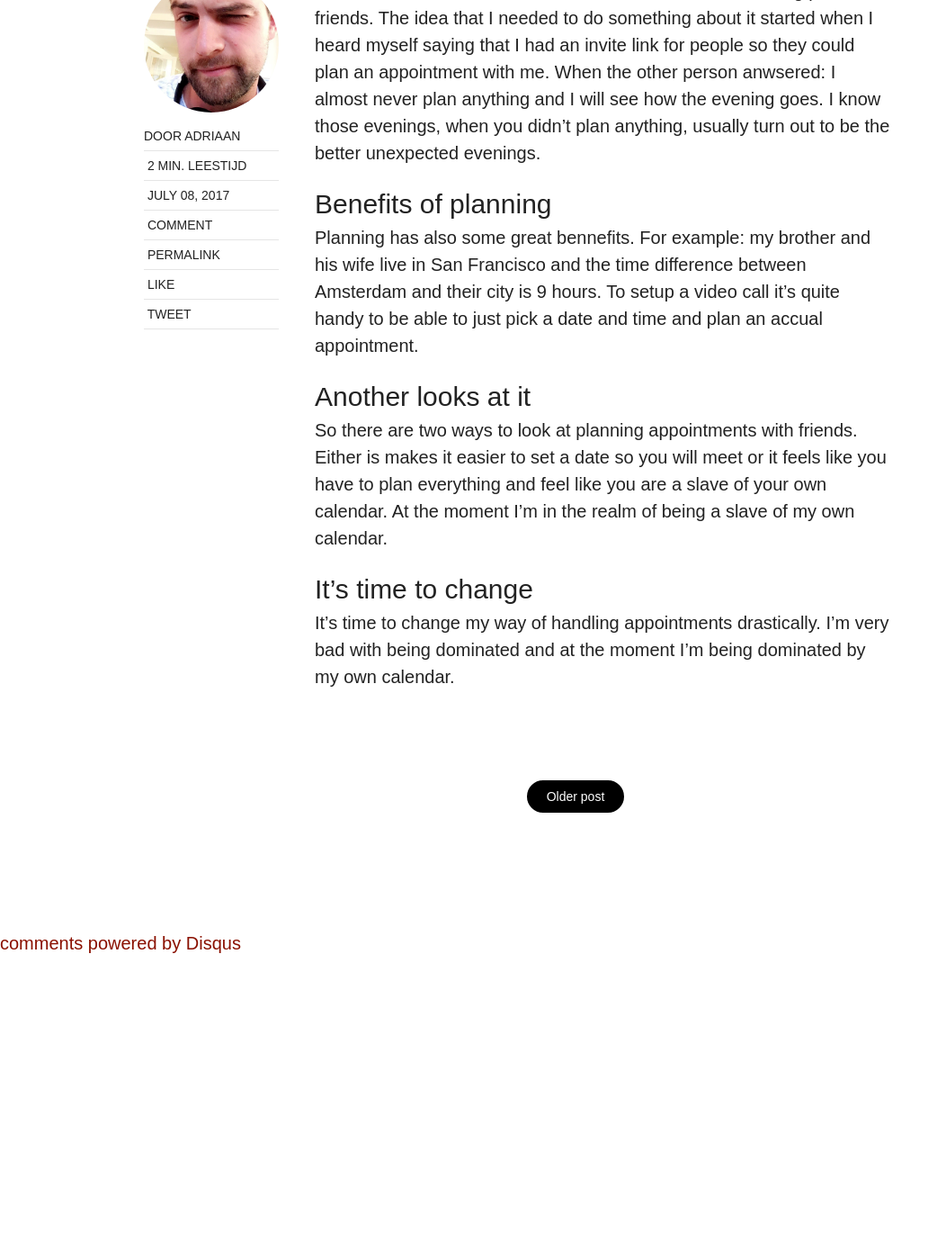
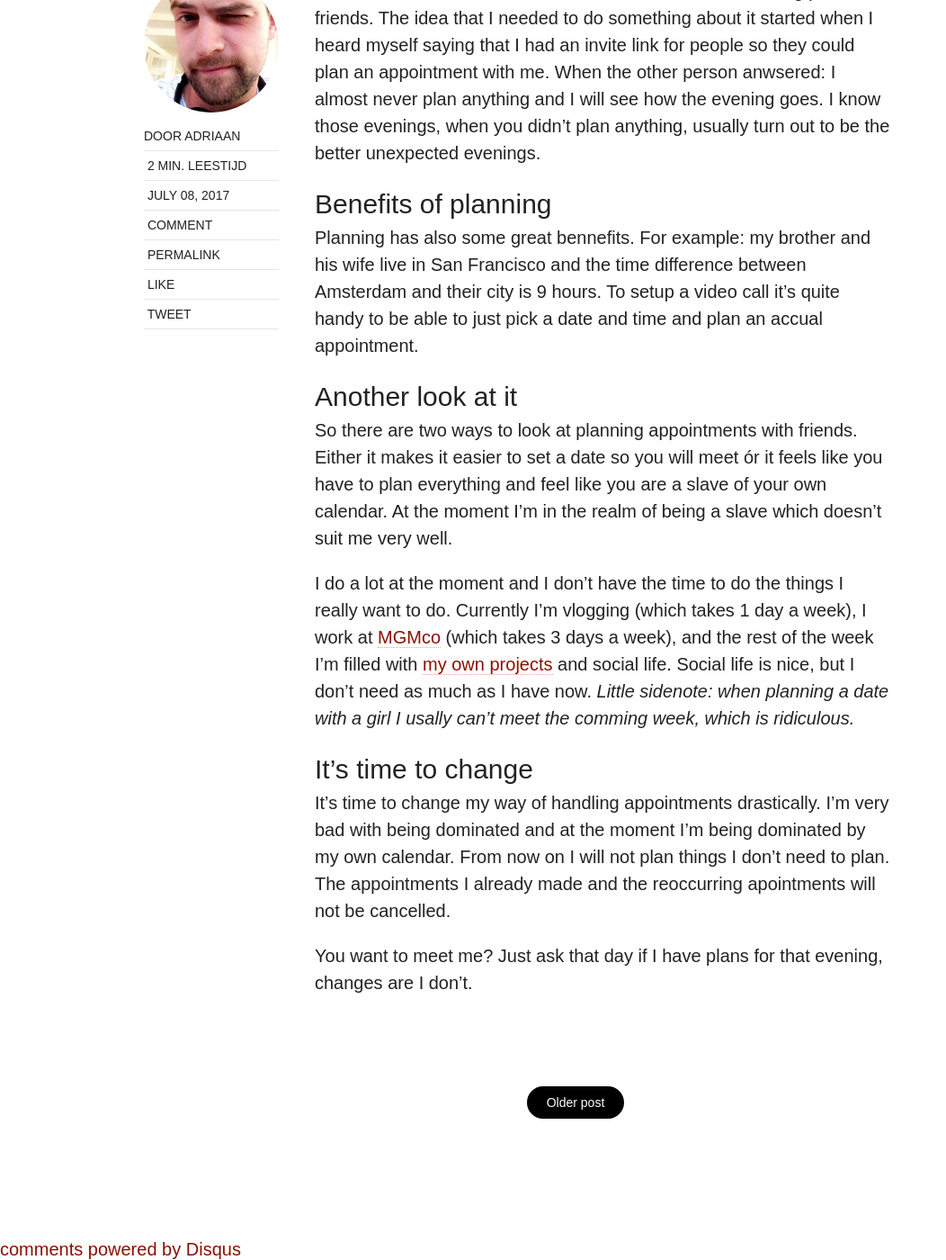
Before and after one commit to adriaandotcom/demaandvanadriaan, a Jekyll site: the page built from _posts/2017-07-08-i-am-done-with-planning.md, in a window 1280 px wide and 1400 px high, scrolled down 742 px. Shown: the whole window at 90% size, without its empty margins (0-1052 px from the left). Built offline with Jekyll 4.4.1, drawn with Linux system fonts in a browser that asks for light colours; nearby versions of some CDN libraries; comment, search, counter and statistics services are not loaded; before the commit the page ends 1802 px from its top, so only the background shows below that.

Commit message:
Update 2017-07-08-i-am-done-with-planning.md

```diff
--- a/_posts/2017-07-08-i-am-done-with-planning.md
+++ b/_posts/2017-07-08-i-am-done-with-planning.md
@@ -16,8 +16,12 @@
 ## Benefits of planning
 Planning has also some great bennefits. For example: my brother and his wife live in San Francisco and the time difference between Amsterdam and their city is 9 hours. To setup a video call it's quite handy to be able to just pick a date and time and plan an accual appointment.
 
-## Another looks at it
-So there are two ways to look at planning appointments with friends. Either is makes it easier to set a date so you will meet or it feels like you have to plan everything and feel like you are a slave of your own calendar. At the moment I'm in the realm of being a slave of my own calendar.
+## Another look at it
+So there are two ways to look at planning appointments with friends. Either it makes it easier to set a date so you will meet ór it feels like you have to plan everything and feel like you are a slave of your own calendar. At the moment I'm in the realm of being a slave which doesn't suit me very well.
+
+I do a lot at the moment and I don't have the time to do the things I really want to do. Currently I'm vlogging (which takes 1 day a week), I work at [MGMco](https://membergetmember.co/?utm_source=demaandvanadriaan.nl) (which takes 3 days a week), and the rest of the week I'm filled with [my own projects](http://watiseropderadio.nl/?utm_source=demaandvanadriaan.nl) and social life. Social life is nice, but I don't need as much as I have now. _Little sidenote: when planning a date with a girl I usally can't meet the comming week, which is ridiculous._
 
 ## It's time to change
-It's time to change my way of handling appointments drastically. I'm very bad with being dominated and at the moment I'm being dominated by my own calendar.
+It's time to change my way of handling appointments drastically. I'm very bad with being dominated and at the moment I'm being dominated by my own calendar. From now on I will not plan things I don't need to plan. The appointments I already made and the reoccurring apointments will not be cancelled.
+
+You want to meet me? Just ask that day if I have plans for that evening, changes are I don't.
```
